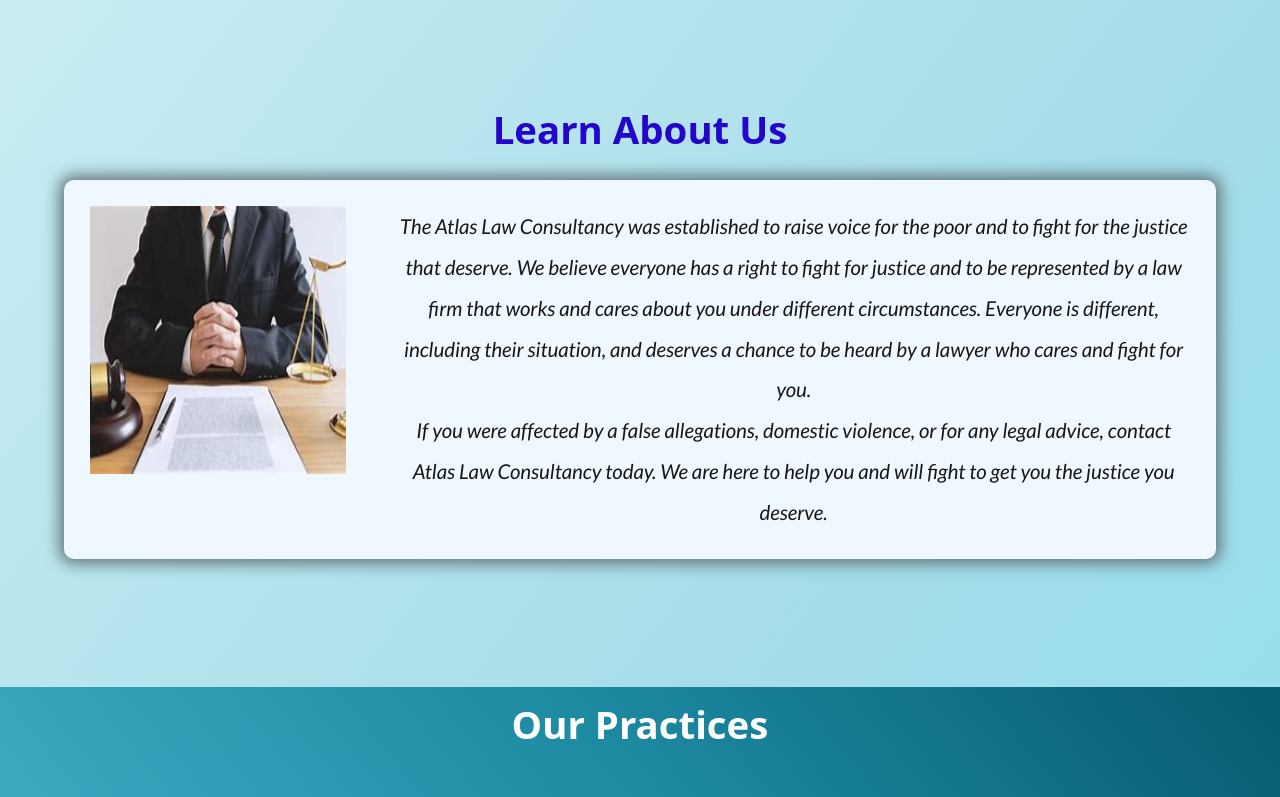
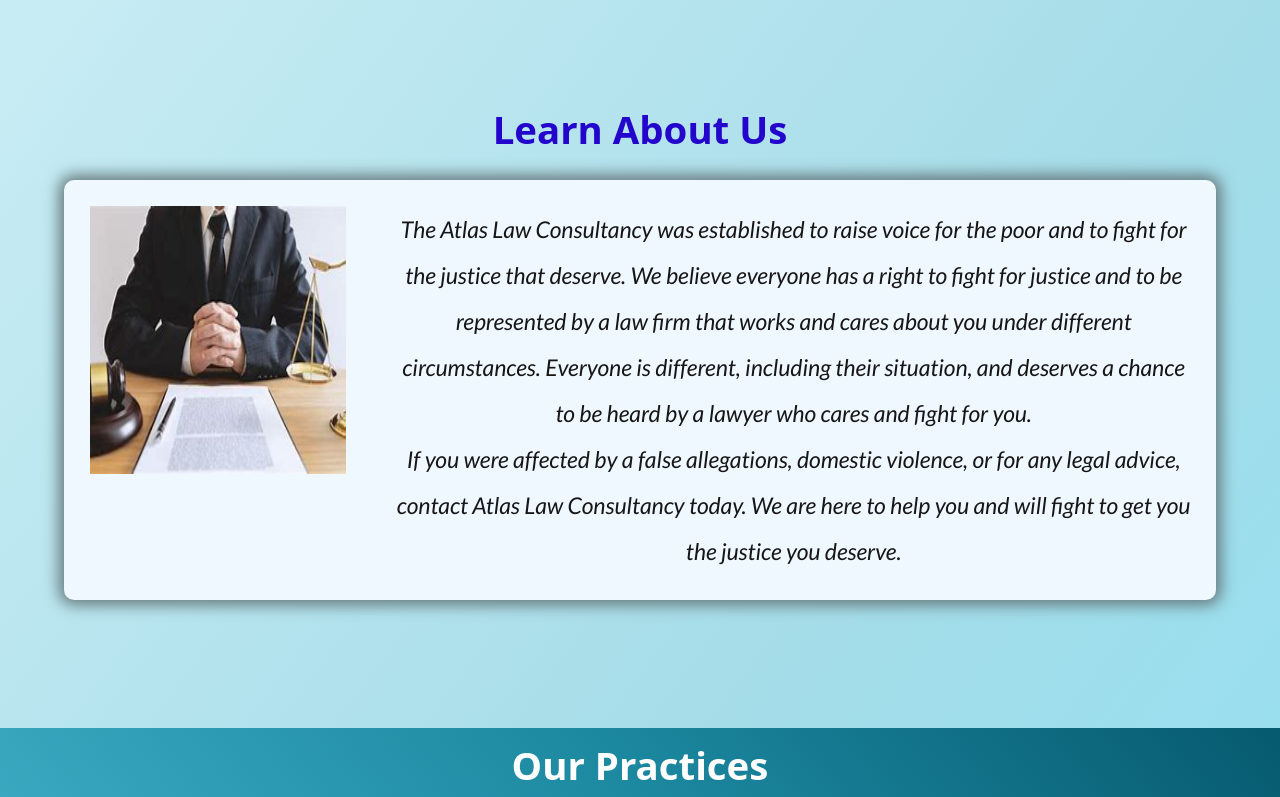
Before and after one commit to hari-athi/Project, a React (Create React App) app: page / in a window 1280 px wide. Shown: the part 694-1491 px from the top of the page. Built offline with nearby package versions, Linux system fonts and the light colour scheme.

Commit message:
Font changed

```diff
--- a/src/styles/AboutUs.css
+++ b/src/styles/AboutUs.css
@@ -24,7 +24,7 @@
 .paragraph{
     padding: 2vw;
     text-align: center;
-    font-size: 1.6vw;
+    font-size: 1.8vw;
     font-style: italic;
     margin-bottom: 0;
     color: rgb(22, 22, 22);
--- a/src/styles/Practices.css
+++ b/src/styles/Practices.css
@@ -19,7 +19,7 @@
 }
 
 .para {
-  font-size: 1.5vw;
+  font-size: 1.8vw;
   padding: 0;
   text-align: center;
 }
```
